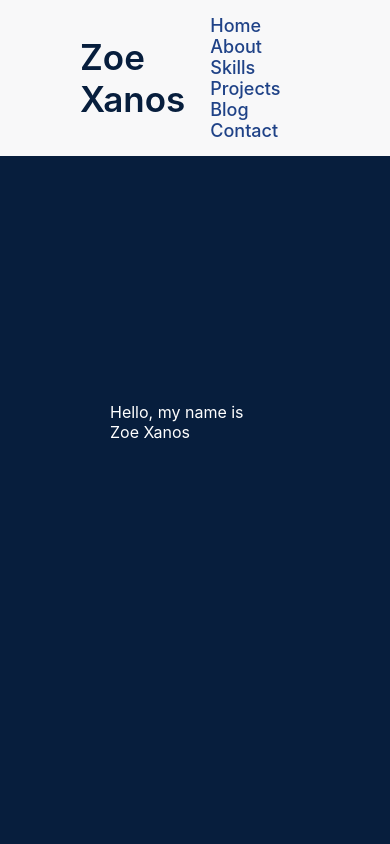
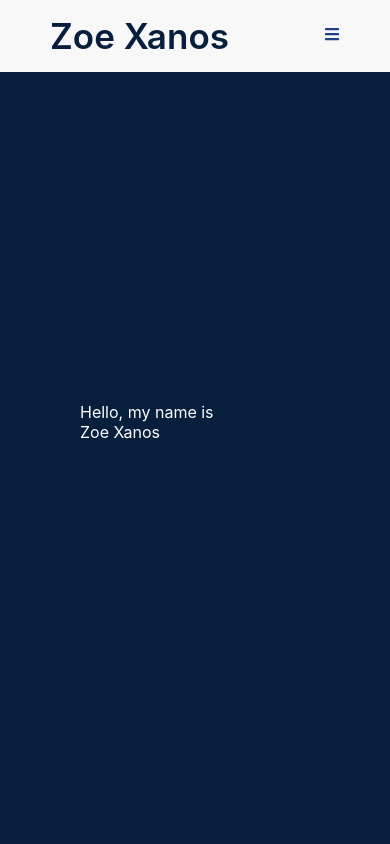
Before and after one commit to thanxanos/Portfolio, a React (Create React App) app: page / in a window 390 px wide. Shown: the top 844 px of the page. Built offline with nearby package versions, Linux system fonts and the light colour scheme.

Commit message:
navbar toggle finished!

```diff
--- a/package.json
+++ b/package.json
@@ -6,9 +6,11 @@
     "@testing-library/jest-dom": "^5.11.4",
     "@testing-library/react": "^11.1.0",
     "@testing-library/user-event": "^12.1.10",
+    "font-awesome": "^4.7.0",
     "node-sass": "^4.14.1",
     "react": "^17.0.1",
     "react-dom": "^17.0.1",
+    "react-icons": "^4.1.0",
     "react-scripts": "4.0.1",
     "react-scroll": "^1.8.1",
     "web-vitals": "^0.2.4"
--- a/public/index.html
+++ b/public/index.html
@@ -5,6 +5,12 @@
     <link rel="icon" href="%PUBLIC_URL%/favicon.ico" />
     <meta name="viewport" content="width=device-width, initial-scale=1" />
     <meta name="theme-color" content="#000000" />
+    <script src="https://kit.fontawesome.com/a076d05399.js"></script>
+    <script src="https://code.jquery.com/jquery-3.5.1.min.js"></script>
+    <script src="https://cdnjs.cloudflare.com/ajax/libs/typed.js/2.0.11/typed.min.js"></script>
+    <script src="https://cdnjs.cloudflare.com/ajax/libs/waypoints/4.0.1/jquery.waypoints.min.js"></script>
+    <script src="https://cdnjs.cloudflare.com/ajax/libs/OwlCarousel2/2.3.4/owl.carousel.min.js"></script>
+    <link rel="stylesheet" href="https://cdnjs.cloudflare.com/ajax/libs/OwlCarousel2/2.3.4/assets/owl.carousel.min.css"/>
     <meta
       name="description"
       content="Web site created using create-react-app"
--- a/src/App.js
+++ b/src/App.js
@@ -19,7 +19,10 @@ class App extends React.Component {
             </div>
           </div>
         </section>
+        <div className="lorem-ipsum">
+        <p>Pellentesque habitant morbi tristique senectus et netus et malesuada fames ac turpis egestas. Vestibulum tortor quam, feugiat vitae, ultricies eget, tempor sit amet, ante. Donec eu libero sit amet quam egestas semper. Aenean ultricies mi vitae est. Mauris placerat eleifend leo. Quisque sit amet est et sapien ullamcorper pharetra. Vestibulum erat wisi, condimentum sed, commodo vitae, ornare sit amet, wisi. Aenean fermentum, elit eget tincidunt condimentum, eros ipsum rutrum orci, sagittis tempus lacus enim ac dui. Donec non enim in turpis pulvinar facilisis. Ut felis. Praesent dapibus, neque id cursus faucibus, tortor neque egestas augue, eu vulputate magna eros eu erat. Aliquam erat volutpat. Nam dui mi, tincidunt quis, accumsan porttitor, facilisis luctus, metus</p>
 
+        </div>
       </div>
     );
   }
--- a/src/Controllers/Navbar.js
+++ b/src/Controllers/Navbar.js
@@ -1,14 +1,17 @@
-import React from 'react';
+import React, {useState} from 'react';
 import '../scss/Navbar.scss';
+import * as FaIcons from 'react-icons/fa';
 
 
-class Navbar extends React.Component {
-  render(){
+function Navbar(){
+  const [navbar, setNavbar] = useState(false);
+  const showNavbar = () => setNavbar(!navbar);
+
     return (
         <nav className="navbar">
           <div className="max-width">
             <div className="logo"><a href="#">Zoe Xanos</a></div>
-            <ul className="menu">
+            <ul className={ navbar ? 'menu active': 'menu'}>
               <li><a href="#home">Home</a></li>
               <li><a href="#about">About</a></li>
               <li><a href="#skills">Skills</a></li>
@@ -16,10 +19,13 @@ class Navbar extends React.Component {
               <li><a href="#blog">Blog</a></li>
               <li><a href="#contact">Contact</a></li>
             </ul>
+            <div className="menu-btn" onClick={showNavbar}>
+             { navbar ? <FaIcons.FaTimes className='side-btn'/> : <FaIcons.FaBars className='side-btn'/>}
+            </div>
           </div>
         </nav>
     );
-  }
+
 }
 
 export default Navbar;
--- a/src/scss/Navbar.scss
+++ b/src/scss/Navbar.scss
@@ -11,6 +11,7 @@ $mainColor: #071e3d;
   padding: 15px 0;
   background: #f8f8f9;
 }
+
 .max-width{
   max-width: 1300px;
   padding: 0 80px;
@@ -36,9 +37,50 @@ $mainColor: #071e3d;
   transition: color 0.3s ease;
 }
 .navbar .menu li a:hover{
-  color:   #f8777d;
+  color:  #278ea5;
 }
 .navbar .menu li{
   list-style: none;
   display: inline-block;
 }
+
+.menu-btn {
+  color: #1f4287;
+  cursor: pointer;
+  display: none;
+}
+
+@media (max-width: 947px){
+  .max-width{
+    padding: 0 50px;
+  }
+  .menu-btn {
+    color: #1f4287;
+    display: block;
+    z-index: 999;
+  }
+  .navbar .menu {
+    position: fixed;
+    height: 100vh;
+    width: 100%;
+    left: -100%;
+    top: 0;
+    background-color: #f8f8f9;
+    text-align: center;
+    padding-top: 80px;
+    transition: all 0.3s ease;
+  }
+  .navbar .menu.active{
+    transition: all 0.5s ease;
+    left: 0;
+  }
+
+  .navbar .menu li{
+    display: block;
+  }
+  .navbar .menu li a{
+    display: inline-block;
+    margin: 20px;
+    font-size: 25px;
+  }
+}
```
Also changed, not shown: 2 other files (tests, documents, lock files or other folders).
